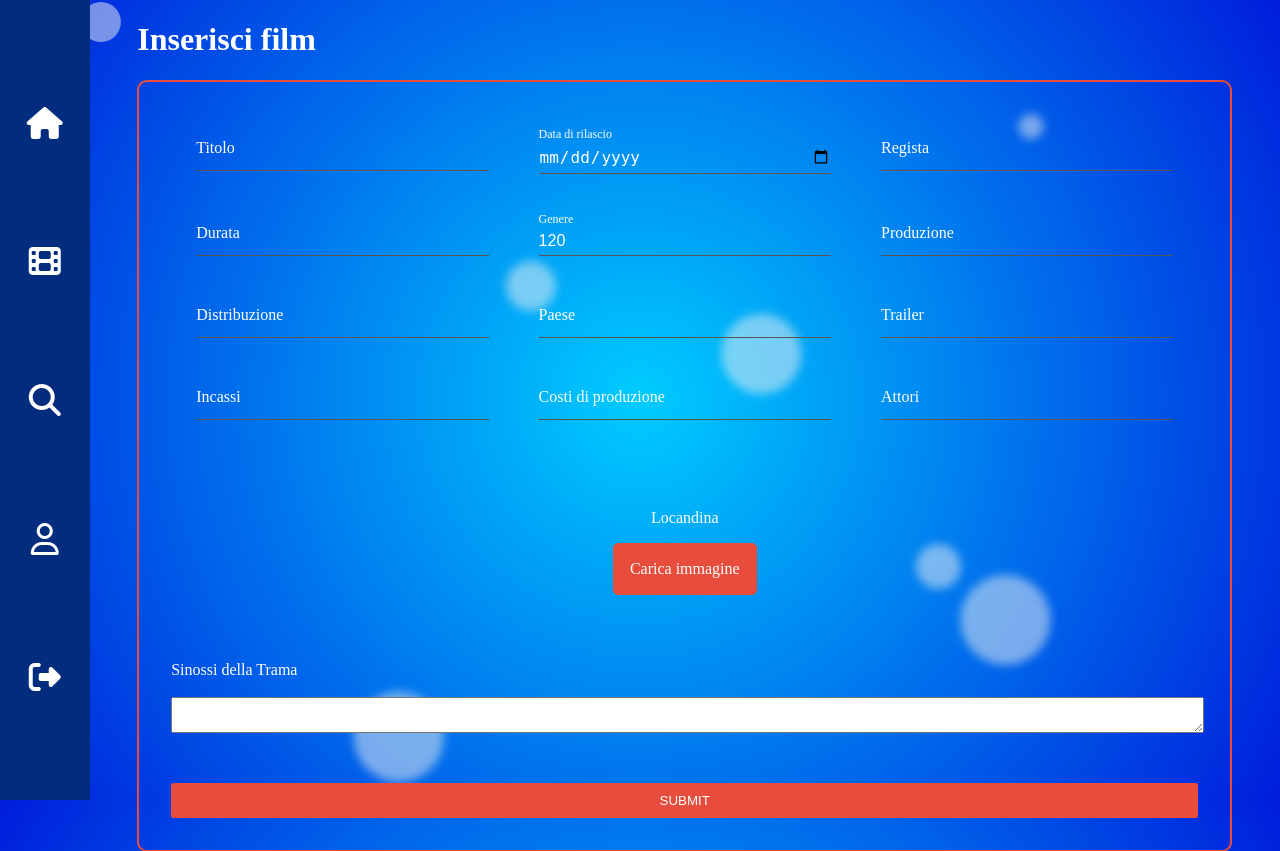
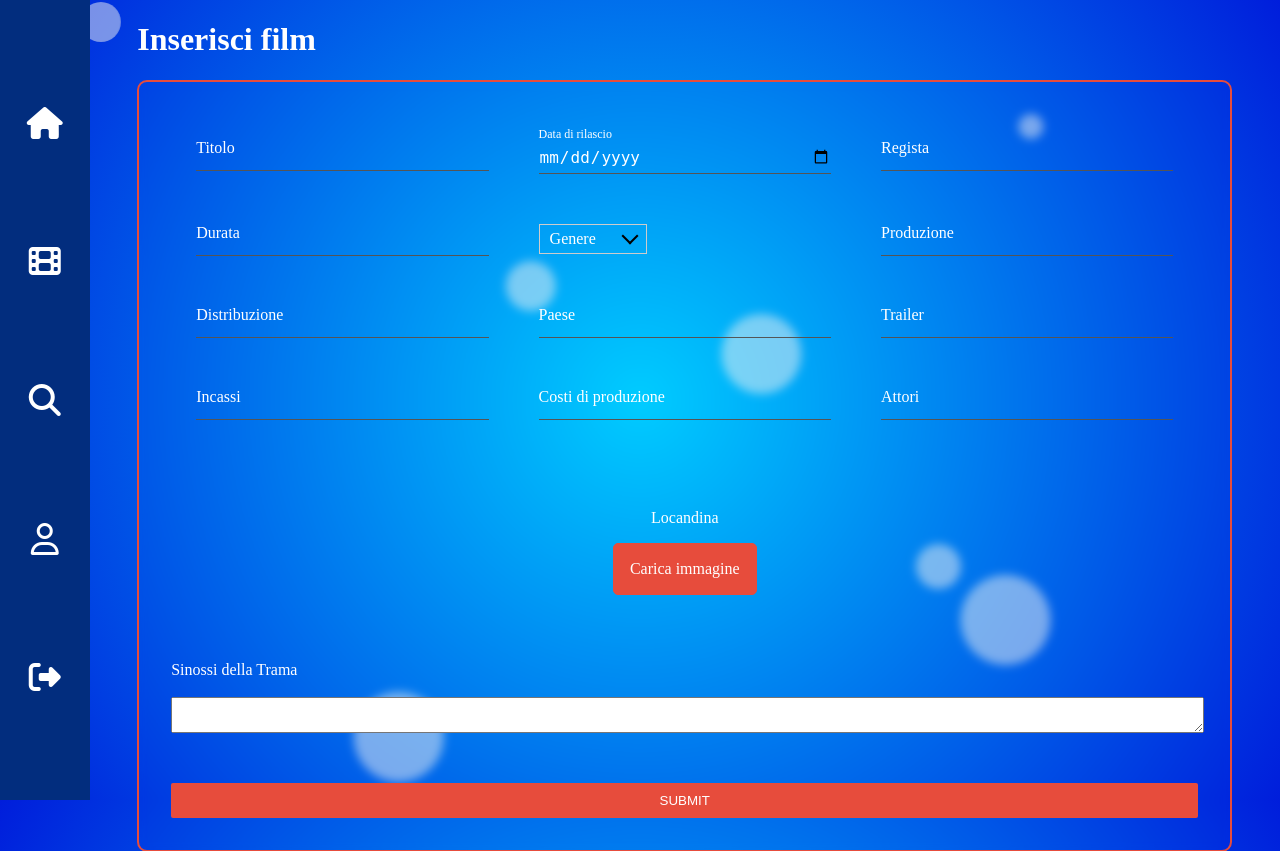
Before and after one commit to YuriRomano02/DibrisPlus, a PHP site: page /form_aggiunta_film.php in a window 1280 px wide. Shown: the top 851 px of the page. Run offline with PHP 8.4, Linux system fonts and the light colour scheme; some libraries are stand-ins or nearby versions; some web fonts are replaced.

Commit message:
aggiunta_film copy.css & form_aggiunta_film.php

```diff
--- a/site/welcome/aggiunta_film copy.css
+++ b/site/welcome/aggiunta_film copy.css
@@ -103,3 +103,55 @@ textarea {
     top: -12px;
     font-size: 12px;
 }
+
+.dropdown-check-list {
+  display: inline-block;
+}
+
+.dropdown-check-list .anchor {
+  position: relative;
+  cursor: pointer;
+  display: inline-block;
+  padding: 5px 50px 5px 10px;
+  border: 1px solid #ccc;
+}
+
+.dropdown-check-list .anchor:after {
+  position: absolute;
+  content: "";
+  border-left: 2px solid black;
+  border-top: 2px solid black;
+  padding: 5px;
+  right: 10px;
+  top: 20%;
+  -moz-transform: rotate(-135deg);
+  -ms-transform: rotate(-135deg);
+  -o-transform: rotate(-135deg);
+  -webkit-transform: rotate(-135deg);
+  transform: rotate(-135deg);
+}
+
+.dropdown-check-list .anchor:active:after {
+  right: 8px;
+  top: 21%;
+}
+
+.dropdown-check-list ul.items {
+  padding: 2px;
+  display: none;
+  margin: 0;
+  border: 1px solid #ccc;
+  border-top: none;
+}
+
+.dropdown-check-list ul.items li {
+  list-style: none;
+}
+
+.dropdown-check-list.visible .anchor {
+  color: #0094ff;
+}
+
+.dropdown-check-list.visible .items {
+  display: block;
+}
--- a/site/welcome/form_aggiunta_film.php
+++ b/site/welcome/form_aggiunta_film.php
@@ -12,6 +12,7 @@
     <link rel="stylesheet" href="./aggiunta_film copy.css">
     <link href="https://fonts.cdnfonts.com/css/new-walt-disney-font" rel="stylesheet">
     <script src="https://kit.fontawesome.com/549ec4da67.js" crossorigin="anonymous"></script>
+
 </head>
 
 <body>
@@ -44,9 +45,18 @@
                         <label>Durata</label>
                     </div>
                     <div class="input-container">
-                        <input type="number" id="genere" name="genere" min="0"
-                            max="5000000000" step="10" value="120">
-                        <label>Genere</label>
+                        <div id="Genere" class="dropdown-check-list" tabindex="100">
+                            <span class="anchor">Genere</span>
+                            <ul class="items">
+                                <li><input type="checkbox" />Azione </li>
+                                <li><input type="checkbox" />Avventura</li>
+                                <li><input type="checkbox" />Sci-fi</li>
+                                <li><input type="checkbox" />Fantascienza </li>
+                                <li><input type="checkbox" />Fantasy </li>
+                                <li><input type="checkbox" />Horror </li>
+                                <li><input type="checkbox" />Thriller</li>
+                            </ul>
+                        </div>
                     </div>
                     <div class="input-container">
                         <input type="Text" id="produzione" name="produzione" required="">
@@ -66,13 +76,11 @@
                         <label>Trailer</label>
                     </div>
                     <div class="input-container">
-                        <input type="number" id="incassi" name="incassi" min="0" max="5000000000" step="10" value=""
-                            required="">
+                        <input type="number" id="incassi" name="incassi" min="0" max="5000000000" step="10" value="" required="">
                         <label>Incassi</label>
                     </div>
                     <div class="input-container">
-                        <input type="number" id="costi_di_produzione" name="costi_di_produzione" min="0"
-                            max="5000000000" step="10" value="" required="">
+                        <input type="number" id="costi_di_produzione" name="costi_di_produzione" min="0" max="5000000000" step="10" value="" required="">
                         <label>Costi di produzione</label>
                     </div>
                     <div class="input-container">
@@ -88,7 +96,7 @@
                 </div>
 
                 <div class="immagine">
-                <img id="image">
+                    <img id="image">
                 </div>
 
                 <label>Sinossi della Trama</label><br>
@@ -100,12 +108,21 @@
     </div>
 
     <script>
-        var loadFile = function (event) {
+        var loadFile = function(event) {
             var image = document.getElementById('image');
             image.style.height = "20vw";
             image.src = URL.createObjectURL(event.target.files[0]);
         };
     </script>
+    <script>
+        var checkList = document.getElementById('Genere');
+        checkList.getElementsByClassName('anchor')[0].onclick = function(evt) {
+            if (checkList.classList.contains('visible'))
+                checkList.classList.remove('visible');
+            else
+                checkList.classList.add('visible');
+        }
+    </script>
 </body>
 
 </html>
```
